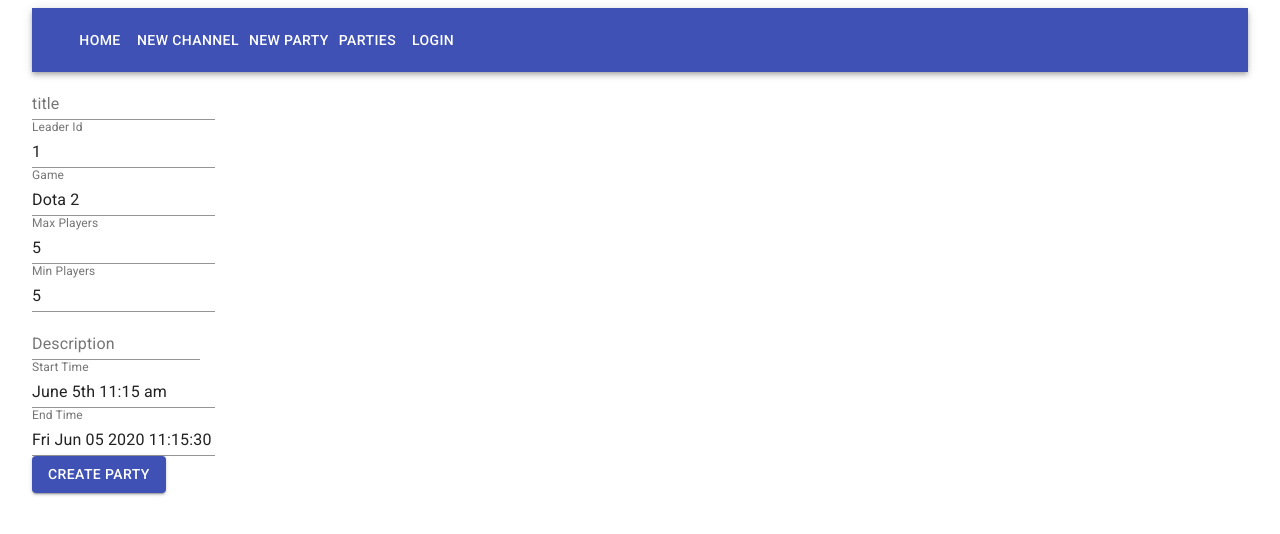
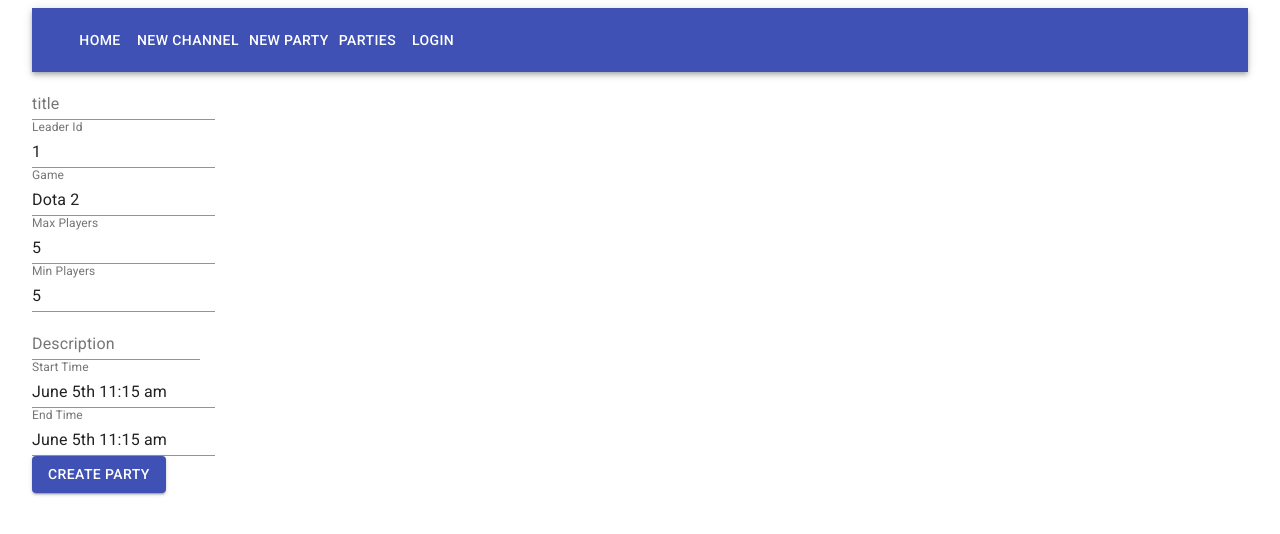
Before and after one commit to Natsku123/party-filler, a React (Create React App) app in the folder frontend/: page /#/parties/create in a window 1280 px wide. Shown: the top 534 px of the page. Built offline with nearby package versions, Linux system fonts and the light colour scheme; no server answers; the HTML template or start-up script is replaced by a standard one.

Commit message:
Fix typo

```diff
--- a/frontend/src/components/party/PartyEdit.js
+++ b/frontend/src/components/party/PartyEdit.js
@@ -71,7 +71,7 @@ const PartyEdit = ({ party, setEdit, setParty }) => {
           <DateTimePicker label="Start Time" value={startTime} onChange={setStartTime}/>
         </div>
         <div>
-          <TextField label="End Time" value={endTime} onChange={setEndTime}/>
+          <DateTimePicker label="End Time" value={endTime} onChange={setEndTime}/>
         </div>
       </MuiPickersUtilsProvider>
 
--- a/frontend/src/components/party/PartyForm.js
+++ b/frontend/src/components/party/PartyForm.js
@@ -46,8 +46,8 @@ const PartyForm = () => {
     setMaxPlayers(5)
     setMinPlayers(5)
     setDescription('')
-    setStartTime('')
-    setEndTime('')
+    setStartTime(new Date())
+    setEndTime(new Date())
 
     // setChannelId(5)
   }
@@ -77,7 +77,7 @@ const PartyForm = () => {
           <DateTimePicker label="Start Time" value={startTime} onChange={setStartTime}/>
         </div>
         <div>
-          <TextField label="End Time" value={endTime} onChange={setEndTime}/>
+          <DateTimePicker label="End Time" value={endTime} onChange={setEndTime}/>
         </div>
       </MuiPickersUtilsProvider>
 
```
